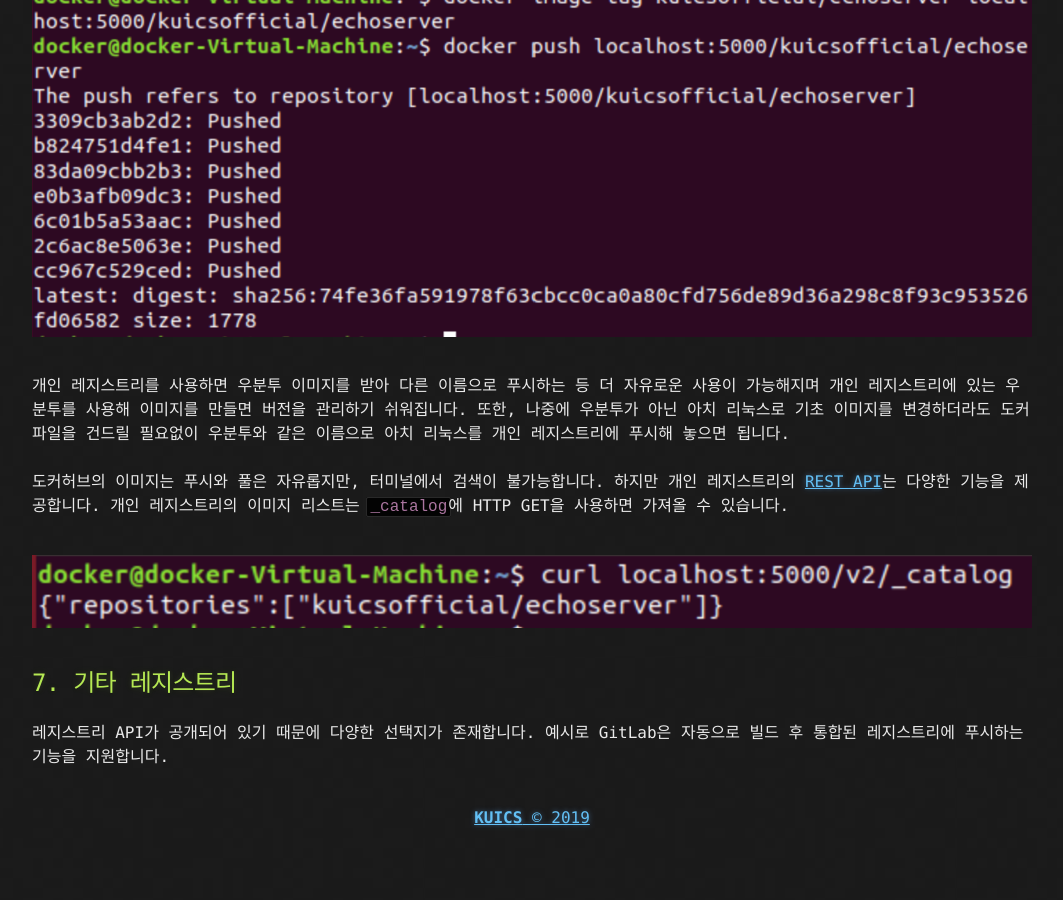
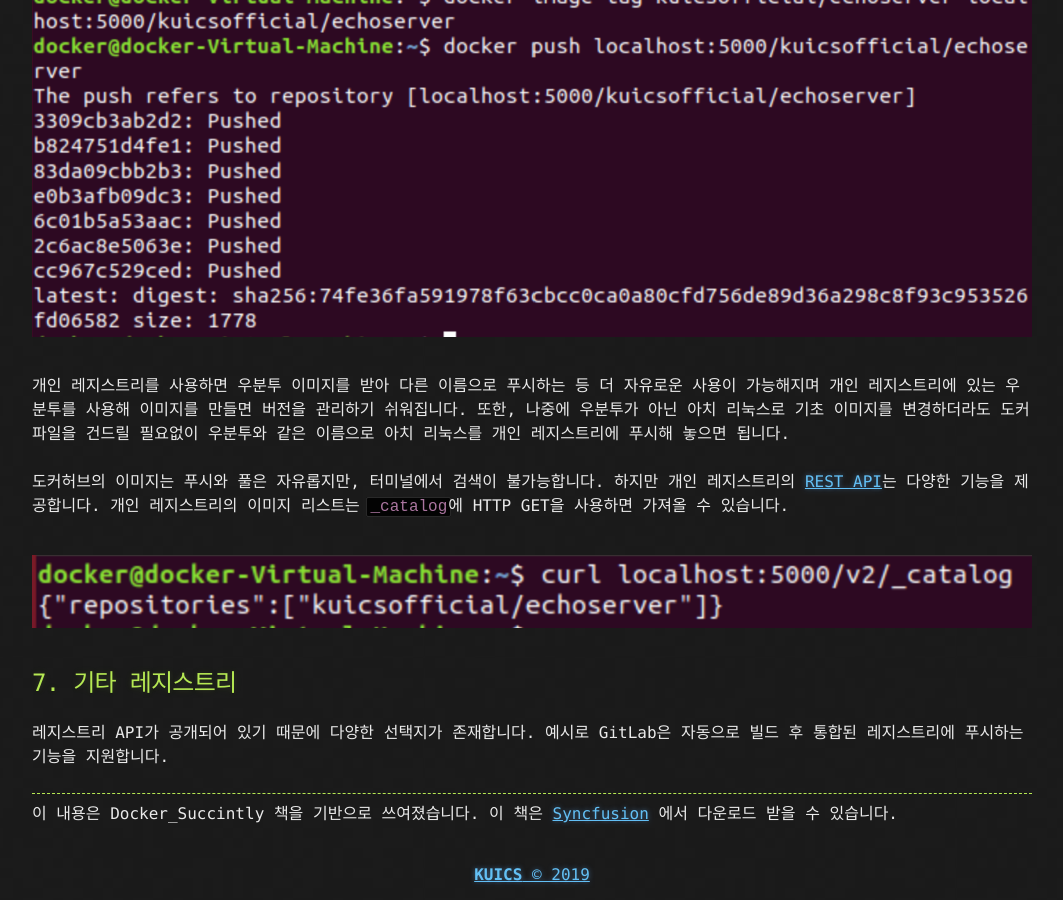
Before and after one commit to KUICS-Official/kuics_blog, a Jekyll site: the page built from _posts/2019-11-12-Docker-3.md, in a window 1280 px wide and 900 px high, scrolled down 4131 px. Shown: the whole window, without its empty margins (108-1171 px from the left). Built offline with Jekyll 4.4.1, drawn with Linux system fonts in a browser that asks for light colours; before the commit the page ends 4974 px from its top, so only the background shows below that.

Commit message:
밑에 추가정보 추가했음

```diff
--- a/_posts/2019-11-12-Docker-3.md
+++ b/_posts/2019-11-12-Docker-3.md
@@ -88,3 +88,6 @@ published: true
 ## 7. 기타 레지스트리
 
 레지스트리 API가 공개되어 있기 때문에 다양한 선택지가 존재합니다. 예시로 GitLab은 자동으로 빌드 후 통합된 레지스트리에 푸시하는 기능을 지원합니다.
+
+***
+이 내용은 Docker_Succintly 책을 기반으로 쓰여졌습니다. 이 책은 [Syncfusion](https://www.syncfusion.com/ebooks) 에서 다운로드 받을 수 있습니다.
```
